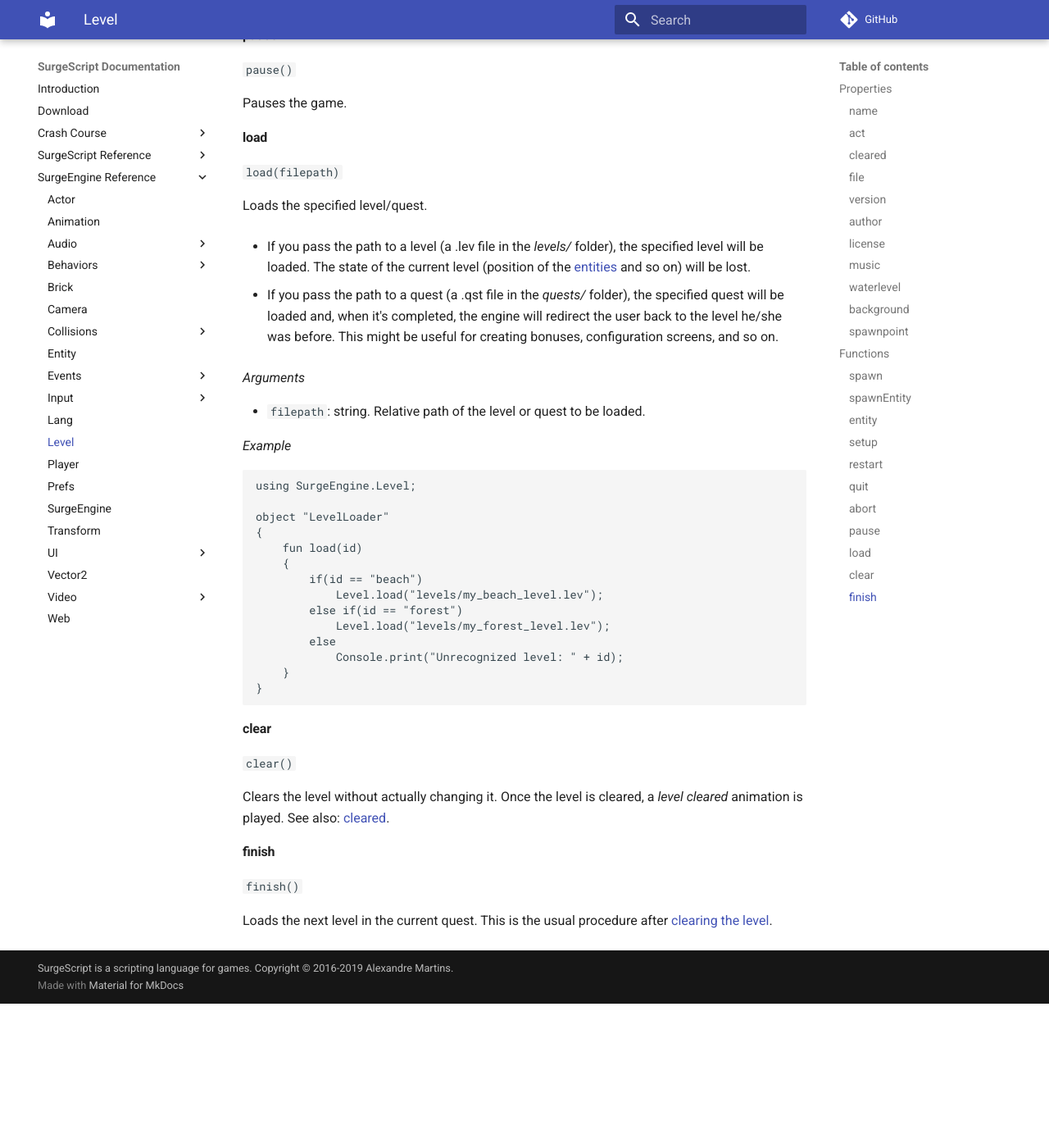
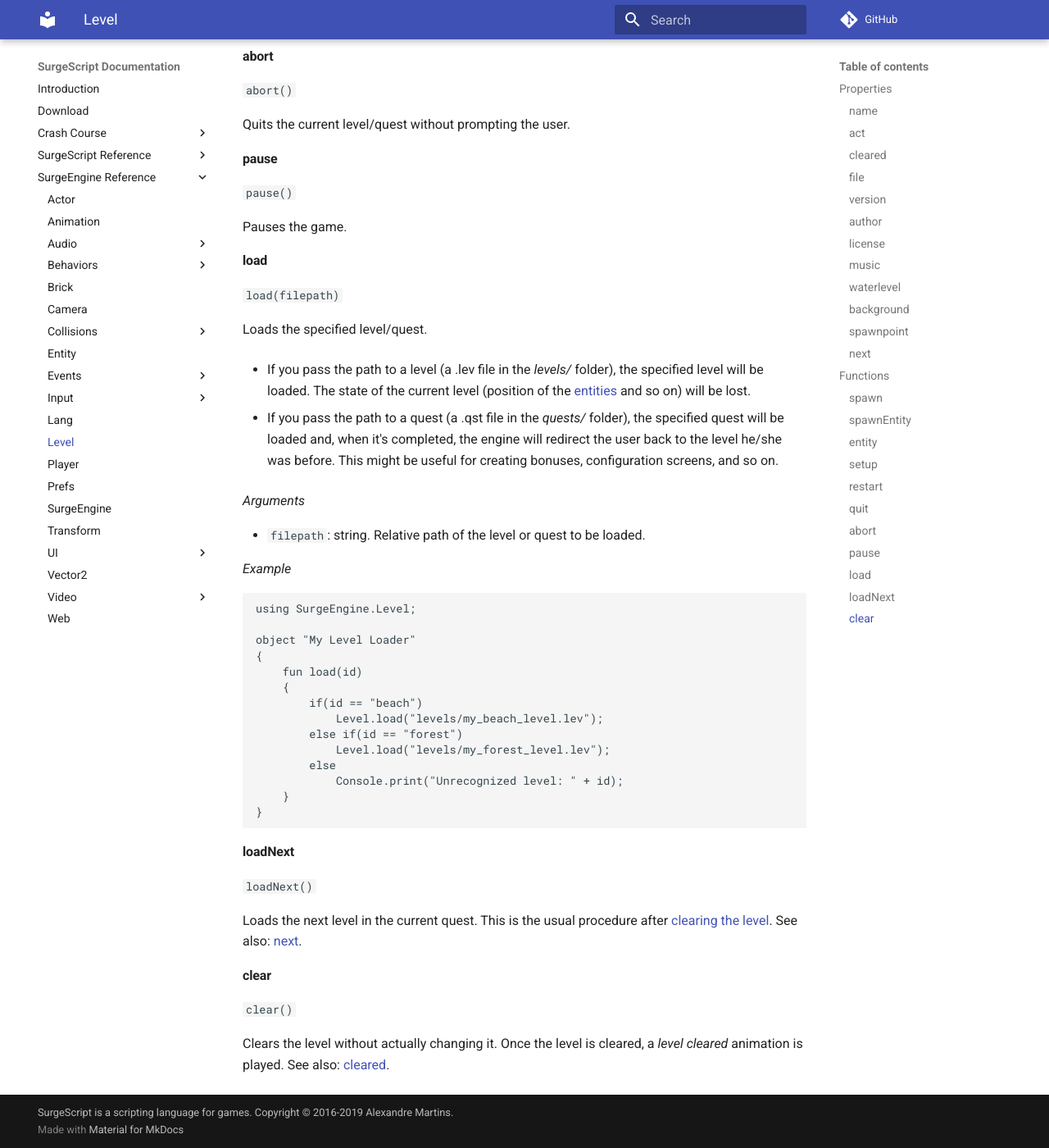
Before and after one commit to alemart/surgescript, an MkDocs documentation site: the page built from docs/engine/level.md, in a window 1280 px wide and 1400 px high, scrolled down 6273 px. Shown: the whole window at 82% size. Built offline with MkDocs 1.6.1 and Material for MkDocs 9.7.7, drawn with Linux system fonts in a browser that asks for light colours; comment, search, counter and statistics services are not loaded; before the commit the page ends 7497 px from its top, so only the background shows below that; some of the changed text lies outside the part shown.

Commit message:
Added Level.next and renamed Level.finish() to Level.loadNext()

````diff
--- a/docs/engine/level.md
+++ b/docs/engine/level.md
@@ -131,6 +131,12 @@
 `spawnpoint`: [Vector2](/engine/vector2) object.
 
 The position where the player is placed when the level starts.
+
+#### next
+
+`next`: number.
+
+The number of the next level in the current quest: 1 means the first level of the quest, 2 means the second, and so on.
 
 Functions
 ---------
@@ -304,7 +310,7 @@
 ```
 using SurgeEngine.Level;
 
-object "LevelLoader"
+object "My Level Loader"
 {
     fun load(id)
     {
@@ -318,14 +324,14 @@
 }
 ```
 
+#### loadNext
+
+`loadNext()`
+
+Loads the next level in the current quest. This is the usual procedure after [clearing the level](#clear). See also: [next](#next).
+
 #### clear
 
 `clear()`
 
 Clears the level without actually changing it. Once the level is cleared, a *level cleared* animation is played. See also: [cleared](#cleared).
-
-#### finish
-
-`finish()`
-
-Loads the next level in the current quest. This is the usual procedure after [clearing the level](#clear).
````
